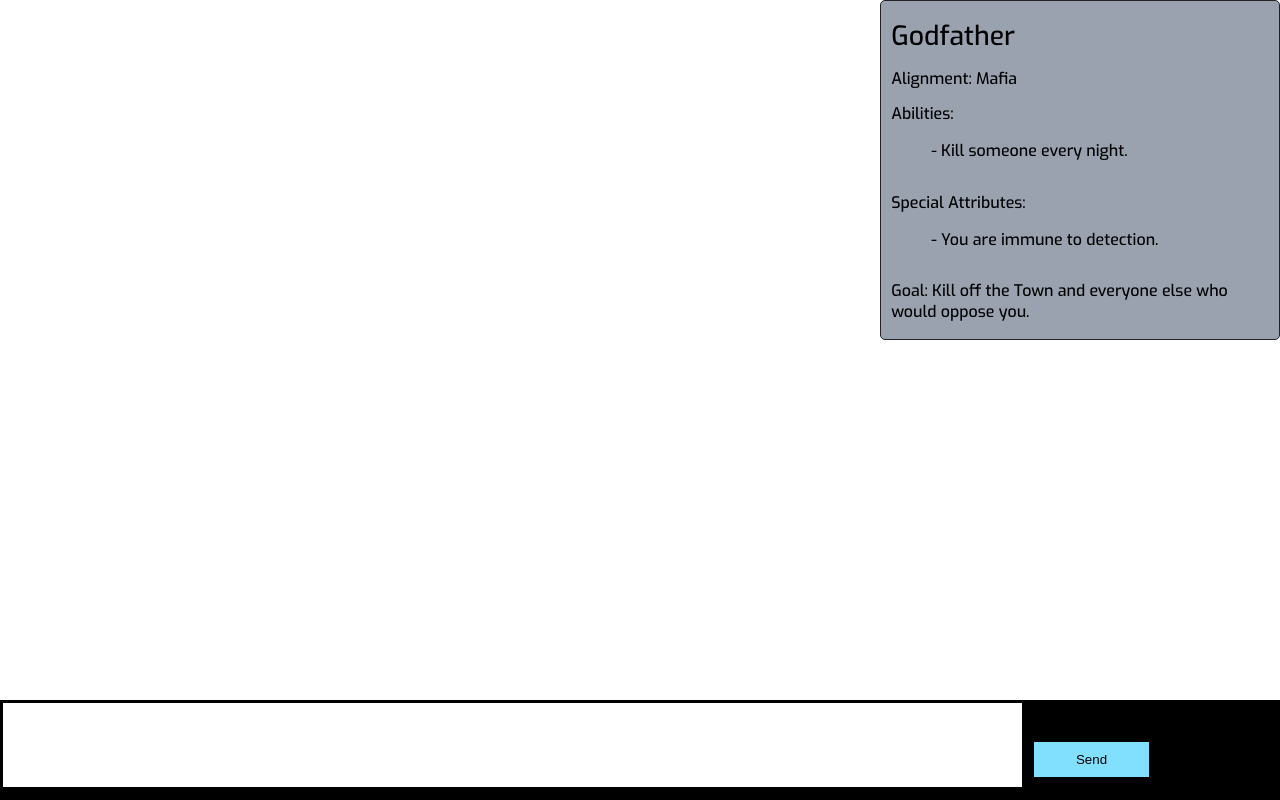
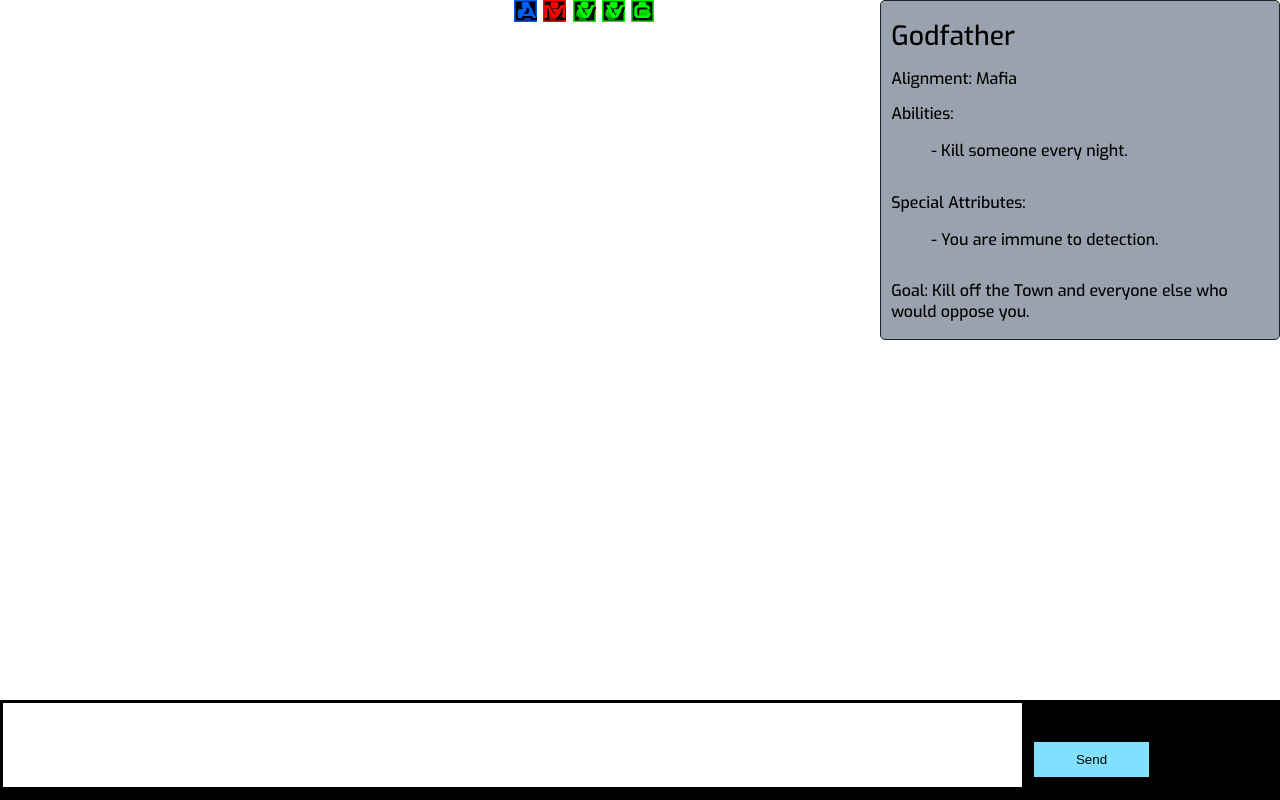
Before and after one commit to nicodeory/Mafia.JS, a website: page public/index.html in a window 1280 px wide. Drawn offline with nearby package versions, Linux system fonts and the light colour scheme; no server answers.

Commit message:
Initial role icon front-end testing

```diff
--- a/public/css/mafiaStyle.css
+++ b/public/css/mafiaStyle.css
@@ -100,6 +100,23 @@ form button { width: 9%; background: rgb(130, 224, 255); border: none; padding:
     grid-column-end: 2;
 }
 
+.role-icon-container {
+    position: absolute;
+    top: 0;
+    max-width: 20vw;
+    left: 0;
+    right: 0;
+    margin-left: auto;
+    margin-right: auto;
+}
+
+#role-icon-list > img {
+    height: 22px;
+    object-fit: contain;
+    margin-left: 2px;
+    image-rendering: pixelated;
+}
+
 .game-popup {
     position: absolute;
     top: 10%;
--- a/public/index.html
+++ b/public/index.html
@@ -10,6 +10,15 @@
     </head>
 
     <body>
+        <div class="role-icon-container">
+            <div id="role-icon-list">
+                <img src="images/roles/administrator.png"/>
+                <img src="images/roles/mafioso.png"/>
+                <img src="images/roles/vigilante.png"/>
+                <img src="images/roles/veteran.png"/>
+                <img src="images/roles/citizen.png"/>
+            </div>
+        </div>
         <div class="game-popup">
             <div class="popup-content">An Amnesiac has remembered their role: Godfather.</div>
         </div>
```
